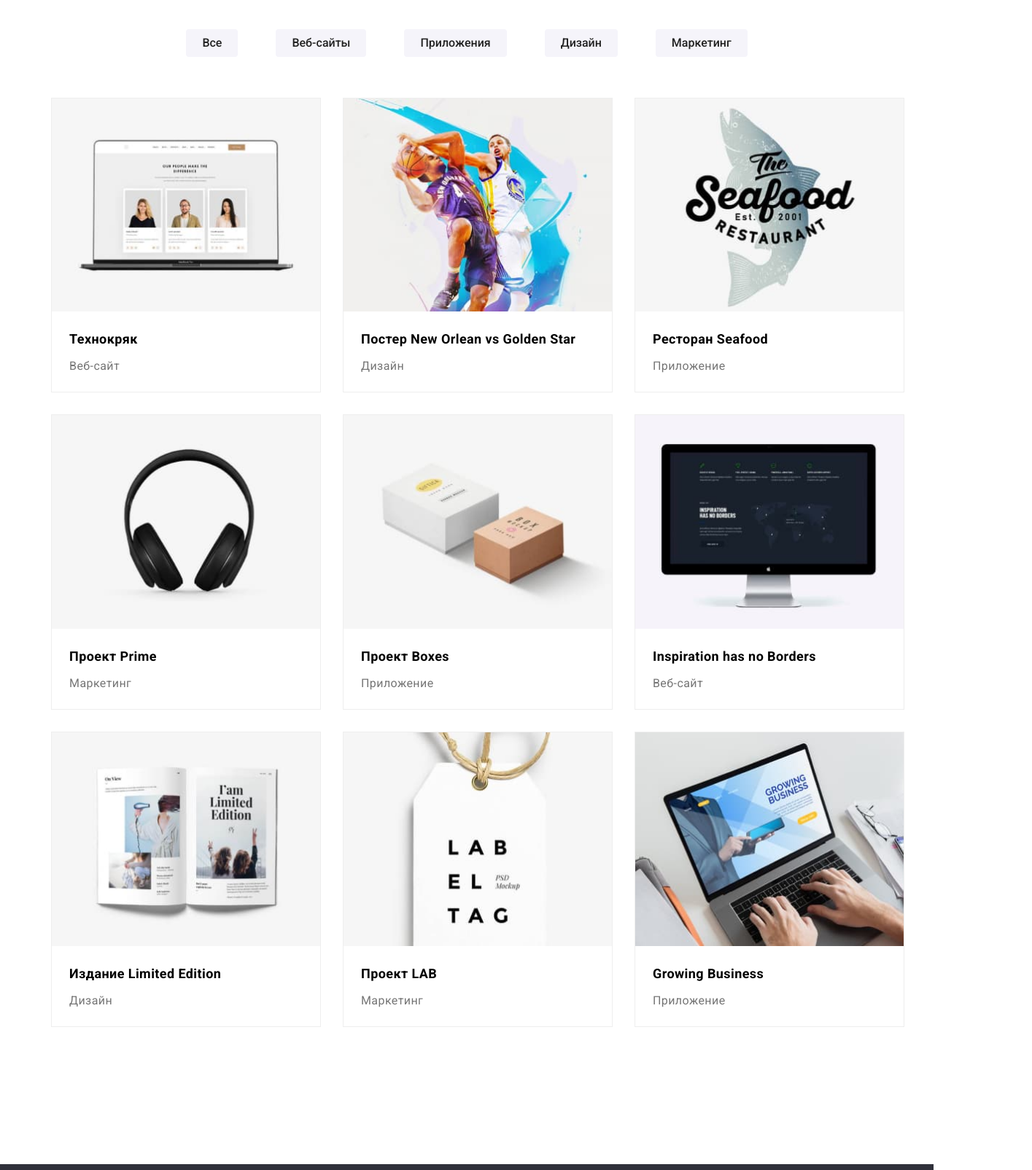
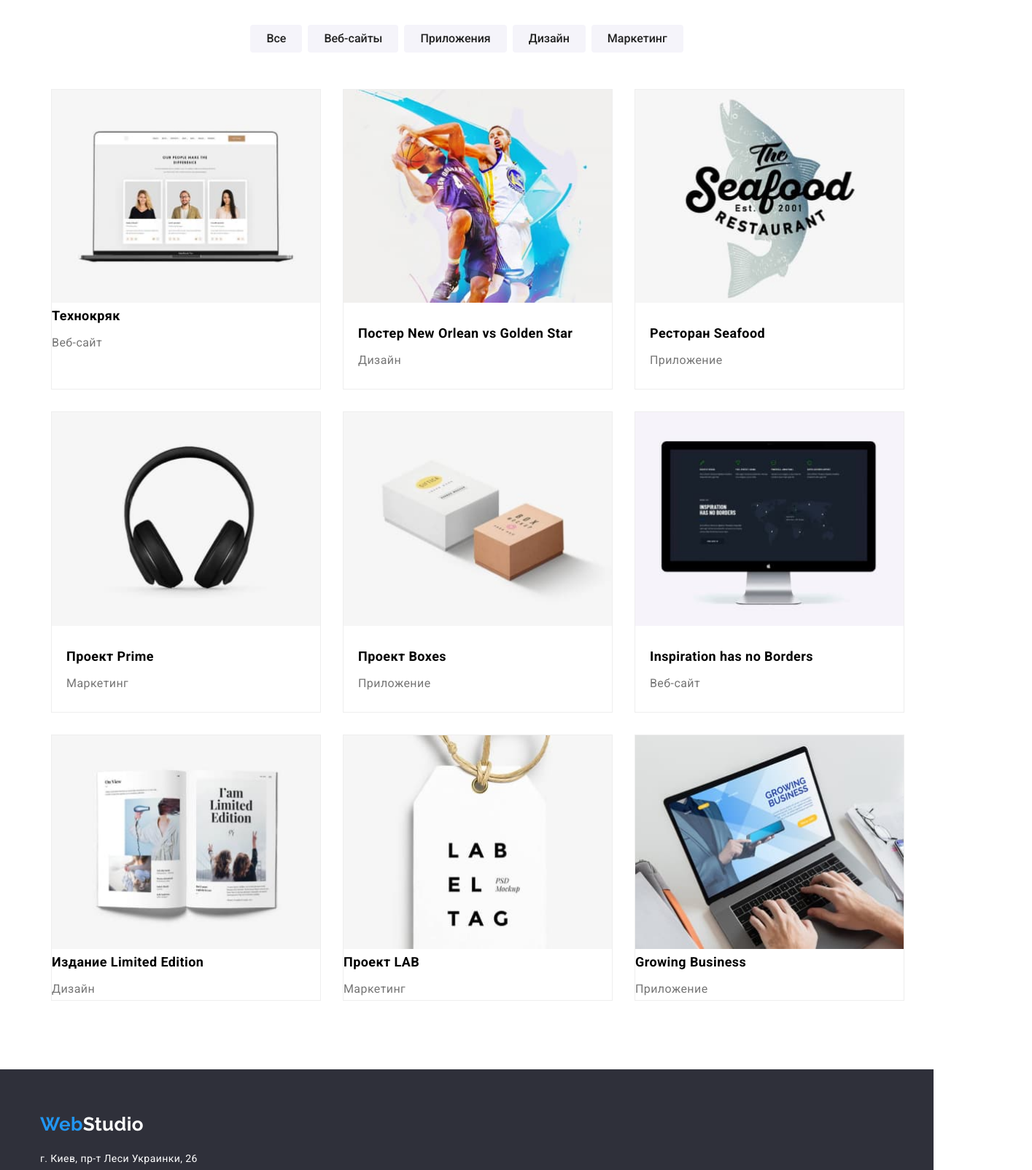
Before and after one commit to SabDuee/goit-markup-hw-03, a plain HTML site: page portfolio.html in a window 1280 px wide. Shown: the part 140-1744 px from the top of the page at 73% size, 1415 px wide, since content can reach past the window. Drawn offline with nearby package versions, Linux system fonts and the light colour scheme.

Commit message:
Исправил

```diff
--- a/css/styles.css
+++ b/css/styles.css
@@ -65,7 +65,6 @@ section {
   padding-top: 0px;
 }
 .header-color {
-  color: #ffffff;
   border-bottom: 1px solid #ececec;
   height: 80px;
 }
@@ -74,7 +73,7 @@ section {
   display: flex;
 }
 
-.img-work:not(:last-child) {
+.works-item:not(:last-child) {
   margin-right: 30px;
 }
 .section-team {
@@ -132,26 +131,10 @@ section {
   margin-right: 8px;
 }
 
-.filter-item {
-  color: var(--color-black--);
-  padding-top: 6px;
-  padding-left: 22px;
-  padding-bottom: 6px;
-  padding-right: 22px;
-  width: auto;
-  height: auto;
-  margin-left: 0;
-  margin-right: 0;
-  display: flex;
-  align-items: center;
-}
-
 .filter-item:hover {
   color: var(--color-hover--);
 }
-.main-color {
-  background: #ffffff;
-}
+
 .our-command-bg {
   background: #f5f4fa;
 }
@@ -193,15 +176,10 @@ section {
   margin-bottom: 0;
 }
 .hero {
-  justify-content: center;
-  align-items: center;
   text-align: center;
   background: #2f303a;
-  display: flex;
-  flex-direction: column;
   padding-top: 200px;
-  padding-bottom: 280px;
-
+  padding-bottom: 200px;
   margin-left: auto;
   margin-right: auto;
 }
@@ -236,6 +214,7 @@ section {
   line-height: 1.2;
   letter-spacing: 0.03em;
   color: var(--color-black--);
+  margin-bottom: 4px;
 }
 
 .our-team-text {
@@ -299,7 +278,8 @@ section {
 }
 .filter-text:focus,
 .filter-text:hover {
-  background: var(--color-hover--);
+  background: #2196f3;
+  color: #ffffff;
 }
 .logo {
   text-decoration: none;
@@ -340,20 +320,19 @@ section {
   padding-top: 24px;
   padding-bottom: 25px;
   display: flex;
-  justify-content: space-between;
+
   align-items: center;
 }
 .navigation .item:not(:last-child) {
   margin-right: 50px;
 }
-.flex-container {
-  display: flex;
-  align-items: center;
-}
+
 .flex-filters {
   display: flex;
   flex-wrap: wrap;
-  padding-bottom: 94px;
+}
+.flex-element-item {
+  padding: 24px 20px;
 }
 .flex-element {
   flex-basis: calc((100% - 60px) / 3);
@@ -367,16 +346,10 @@ section {
   font-size: 18px;
   line-height: 2;
 
-  margin-left: 24px;
-  margin-right: 24px;
-  margin-top: 20px;
   margin-bottom: 4px;
   justify-content: center;
 }
 .flex-element p {
-  margin-right: 24px;
-  margin-left: 24px;
-  margin-bottom: 20px;
   justify-content: center;
 
   font-size: 16px;
@@ -395,9 +368,6 @@ section {
   justify-content: center;
   margin-left: 0px;
   margin-right: 0px;
-}
-.filter-item {
-  list-style-type: none;
 }
 
 .contacts {
@@ -433,7 +403,6 @@ section {
   background: #2f303a;
   padding-top: 60px;
   padding-bottom: 60px;
-  padding-left: 215px;
 }
 .info-text {
   font-weight: normal;
@@ -460,9 +429,3 @@ footer {
 .address li:not(:last-child) {
   margin-bottom: 9px;
 }
-.address li {
-  margin-top: 20px;
-}
-.address li {
-  margin-top: 20px;
-}
--- a/portfolio.html
+++ b/portfolio.html
@@ -19,7 +19,7 @@
   </head>
   <body>
     <header class="header-color">
-      <div class="flex-container container nav-container">
+      <div class="container nav-container">
         <nav style="display: flex; align-items: center">
           <a class="webstudio-header" href="./"
             ><span class="color-web">Web</span
@@ -52,7 +52,7 @@
         </ul>
       </div>
     </header>
-    <main class="main-color">
+    <main class="">
       <section class="section">
         <div class="container">
           <h1 class="visually-hidden">Примеры работ</h1>
@@ -88,51 +88,69 @@
             <ul class="list flex-filters">
               <li class="flex-element">
                 <img src="./images/1port.jpg" alt="Контакты сайта" />
+                <div class="">
                   <h2>Технокряк</h2>
                   <p>Веб-сайт</p>
+                </div>
               </li>
               <li class="flex-element">
                 <img src="./images/2port.jpg" alt="Реклама баскетбола" />
+                <div class="flex-element-item">
                   <h2>Постер New Orlean vs Golden Star</h2>
                   <p>Дизайн</p>
+                </div>
               </li>
               <li class="flex-element">
                 <img src="./images/3port.jpg" alt="Реклама ресторана" />
+                <div class="flex-element-item">
                   <h2>Ресторан Seafood</h2>
                   <p>Приложение</p>
+                </div>
               </li>
               <li class="flex-element">
                 <img src="./images/4port.jpg" alt="Наушники" />
+                <div class="flex-element-item">
                   <h2>Проект Prime</h2>
                   <p>Маркетинг</p>
+                </div>
               </li>
               <li class="flex-element">
                 <img src="./images/5port.jpg" alt="Презентация проекта" />
+                <div class="flex-element-item">
                   <h2>Проект Boxes</h2>
                   <p>Приложение</p>
+                </div>
               </li>
               <li class="flex-element">
                 <img src="./images/6port.jpg" alt="Вебсайт" />
+                <div class="flex-element-item">
                   <h2>Inspiration has no Borders</h2>
                   <p>Веб-сайт</p>
+                </div>
               </li>
               <li class="flex-element">
                 <img
                   src="./images/7port.jpg"
                   alt="Лимитированное издание книги"
                 />
+                <div class="">
                   <h2>Издание Limited Edition</h2>
                   <p>Дизайн</p>
+                </div>
               </li>
               <li class="flex-element">
                 <img src="./images/8port.jpg" alt="Проект LAB" />
+                <div>
                   <h2>Проект LAB</h2>
                   <p>Маркетинг</p>
+                </div>
               </li>
               <li class="flex-element">
                 <img src="./images/9port.jpg" alt="Реклама приложения" />
+                <div class="">
                   <h2>Growing Business</h2>
                   <p>Приложение</p>
+                </div>
               </li>
             </ul>
           </div>
```
Also changed, not shown: index.html (+5 -5 lines). Lines whose indentation alone changed are shown as unchanged.
